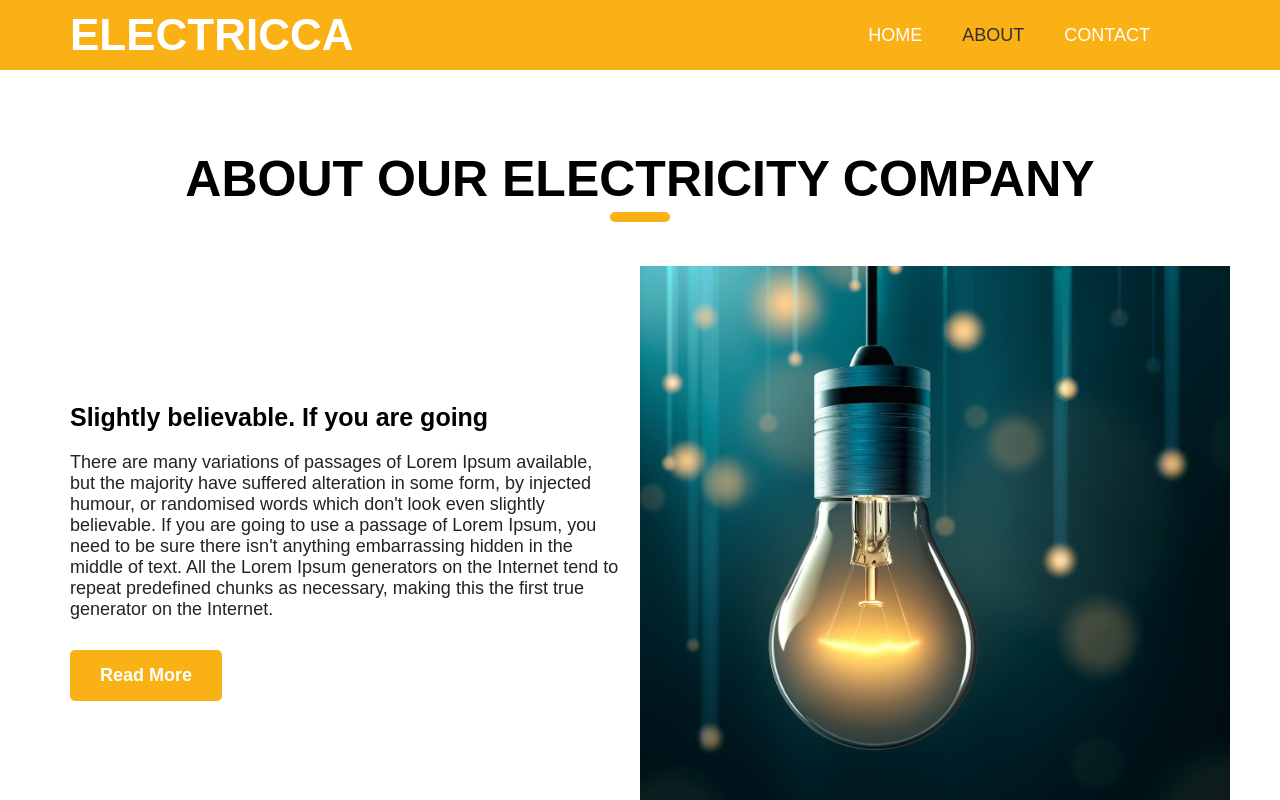
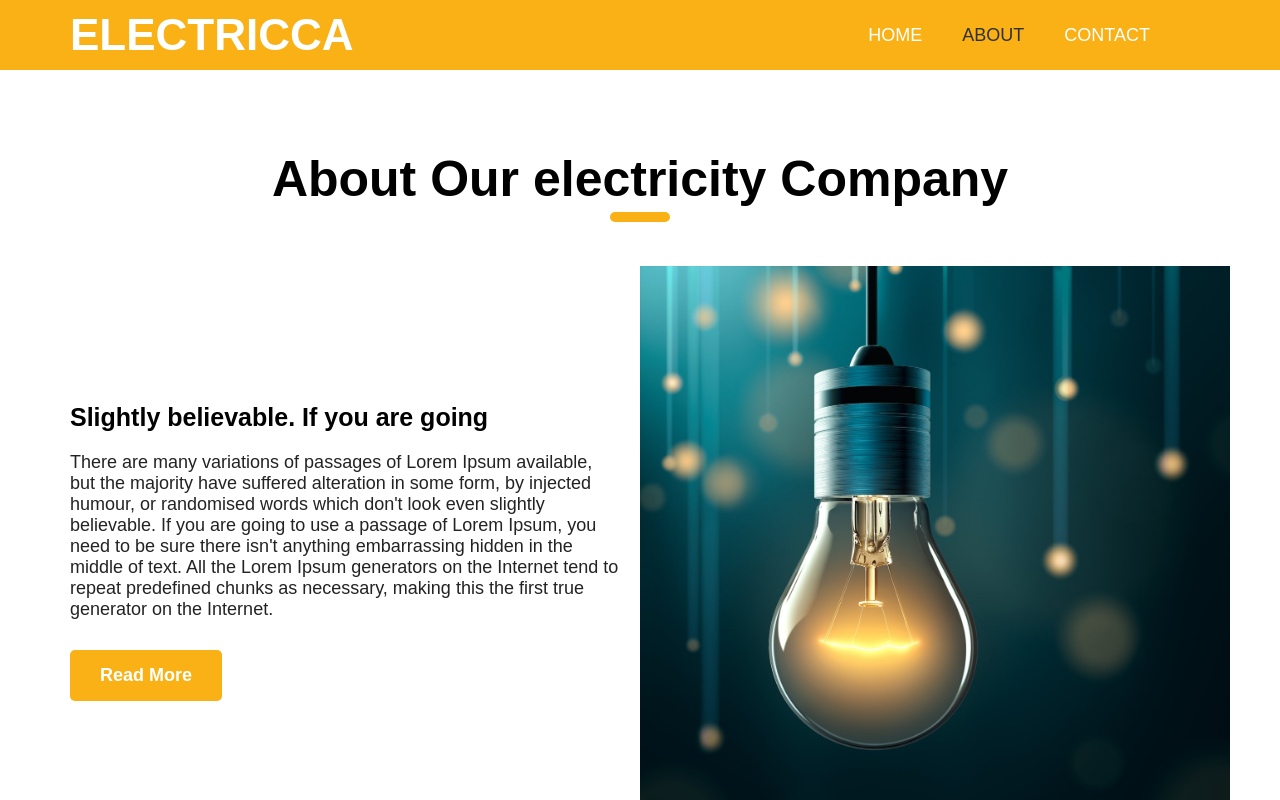
Before and after one commit to anusmemon226/ui_design_custom_css, a Next.js app: page /About in a window 1280 px wide. Shown: the top 800 px of the page. Built offline with nearby package versions, Linux system fonts and the light colour scheme.

Commit message:
Minor Bug Fixed

```diff
--- a/src/css/AboutStyling/AboutStyle.module.css
+++ b/src/css/AboutStyling/AboutStyle.module.css
@@ -1,10 +1,5 @@
 .aboutContainer {
   padding: 40px 0 40px 0;
-  & .aboutHeader {
-    & h2 {
-      text-transform: uppercase;
-    }
-  }
 }
 .aboutSection {
   display: flex;
```
